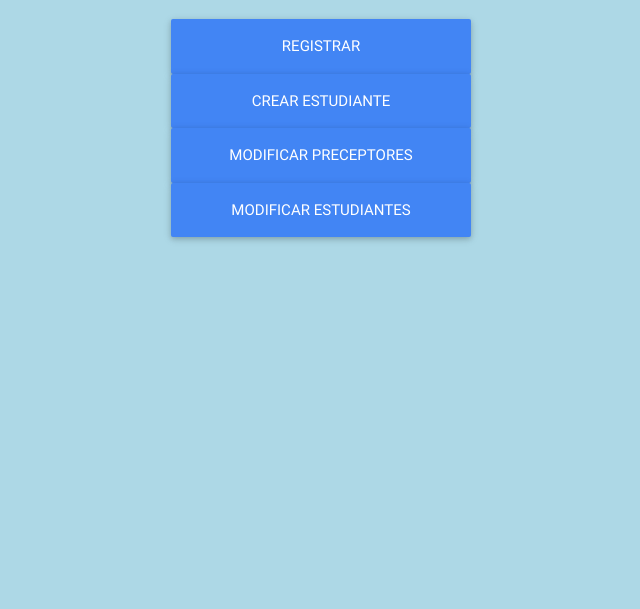
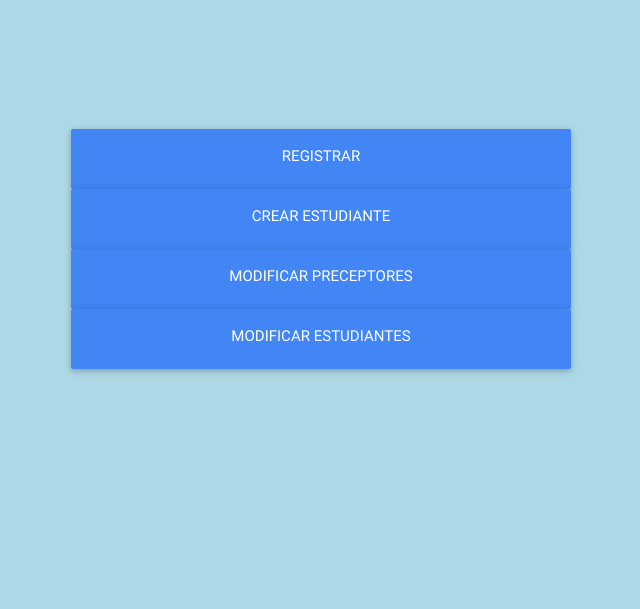
Before and after one commit to Grupo2Villada/proyectoFAT, a Django app: page /manage/ in a window 1280 px wide. Shown: the part 162-771 px from the top of the page, without its empty margins (319-959 px from the left). Run offline with Django 3.2, Linux system fonts and the light colour scheme; some libraries are stand-ins or nearby versions.

Commit message:
Update manage.html

```diff
--- a/config/frontend/templates/manage.html
+++ b/config/frontend/templates/manage.html
@@ -9,12 +9,12 @@ Administrar
 {% block style %}
 {% endblock style %}
 {% block body %}
-<div  style="margin-top: 40px;" >
+<div  style="margin-top: 150px;" >
 <center>
-<a style="width:300px" href="{% url 'register' %}" class="btn btn-primary btn-block btn-lg">Registrar</a>
-<a style="width:300px" href="{% url 'create_student' %}" class="btn btn-primary btn-block btn-lg">Crear Estudiante</a>
-<a style="width:300px" href="{% url 'preceptor_list' %}" class="btn btn-primary btn-block btn-lg">Modificar preceptores</a>
-<a style="width:300px" href="{% url 'student_list' %}" class="btn btn-primary btn-block btn-lg">Modificar Estudiantes</a>
+<a style="width:500px; height:60px" href="{% url 'register' %}" class="btn btn-primary btn-block btn-lg">Registrar</a>
+<a style="width:500px; height:60px" href="{% url 'create_student' %}" class="btn btn-primary btn-block btn-lg">Crear Estudiante</a>
+<a style="width:500px; height:60px" href="{% url 'preceptor_list' %}" class="btn btn-primary btn-block btn-lg">Modificar preceptores</a>
+<a style="width:500px; height:60px" href="{% url 'student_list' %}" class="btn btn-primary btn-block btn-lg">Modificar Estudiantes</a>
 </center>
 </div class="container">
 {% endblock body %}
```
